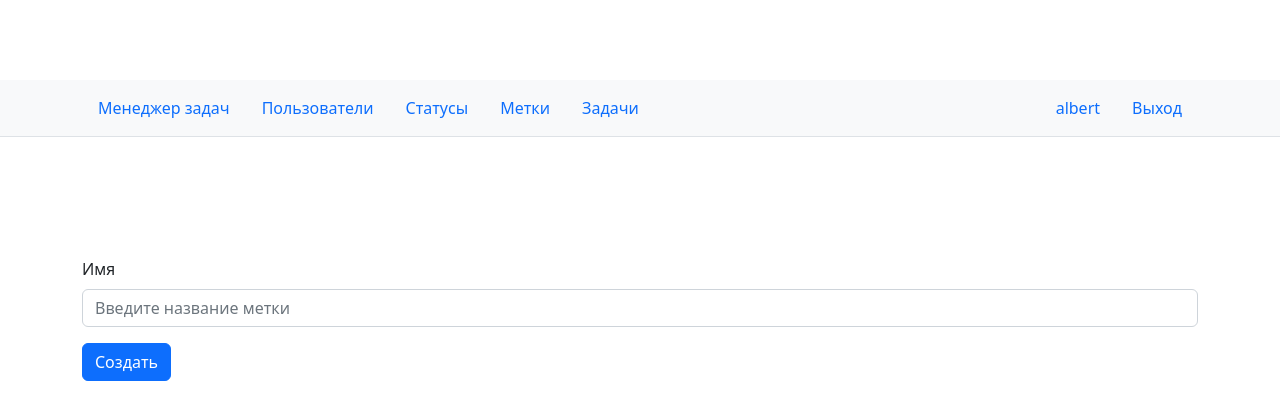
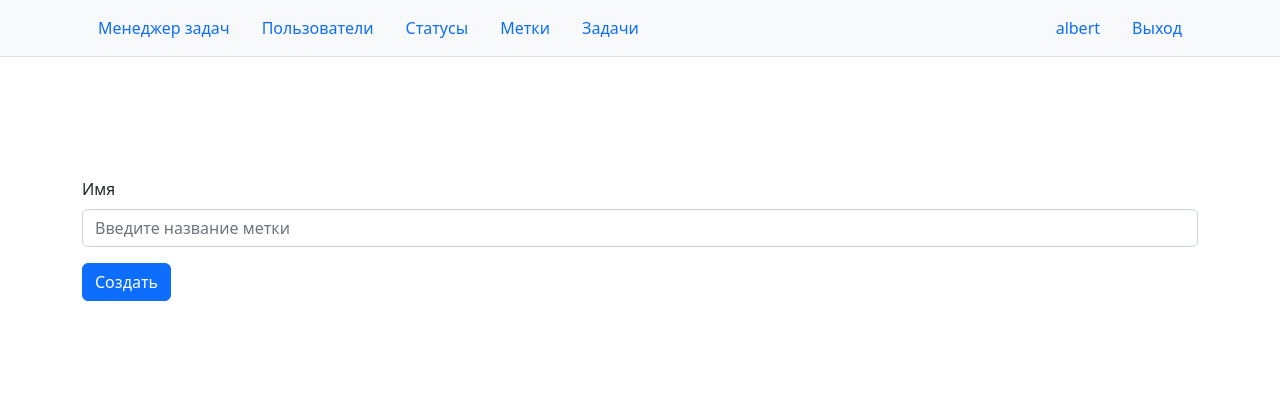
Before and after one commit to M1RRoN/Task-manager, a Django app: page /labels/create/ in a window 1280 px wide. Shown: the top 420 px of the page. Run offline with Django 4.2, Linux system fonts and the light colour scheme; a user stored in the database is signed in; some libraries are stand-ins or nearby versions.

Commit message:
all fix 1

```diff
--- a/templates/base.html
+++ b/templates/base.html
@@ -11,16 +11,10 @@
     <title>{% block title %}{% endblock %}</title>
     <link rel="stylesheet" href="https://cdn.jsdelivr.net/npm/bootstrap@5.2.3/dist/css/bootstrap.min.css" integrity="sha384-rbsA2VBKQhggwzxH7pPCaAqO46MgnOM80zW1RWuH61DGLwZJEdK2Kadq2F9CUG65" crossorigin="anonymous">
     <script src="https://cdn.jsdelivr.net/npm/bootstrap@5.2.3/dist/js/bootstrap.bundle.min.js" integrity="sha384-kenU1KFdBIe4zVF0s0G1M5b4hcpxyD9F7jL+jjXkk+Q2h455rYXK/7HAuoJl+0I4" crossorigin="anonymous"></script>
-    <style>
-        body {
-            padding-top: 5rem;
-        }
+    <link rel="canonical"
+        href="https://getbootstrap.com/docs/4.5/examples/starter-template/">
+    <link rel="shortcut icon" href="#" />
 
-        .starter-template {
-            padding: 3rem 1.5rem;
-            text-align: center;
-        }
-    </style>
 </head>
   <nav class="py-2 bg-light border-bottom">
     <div class="container d-flex flex-wrap">
```
